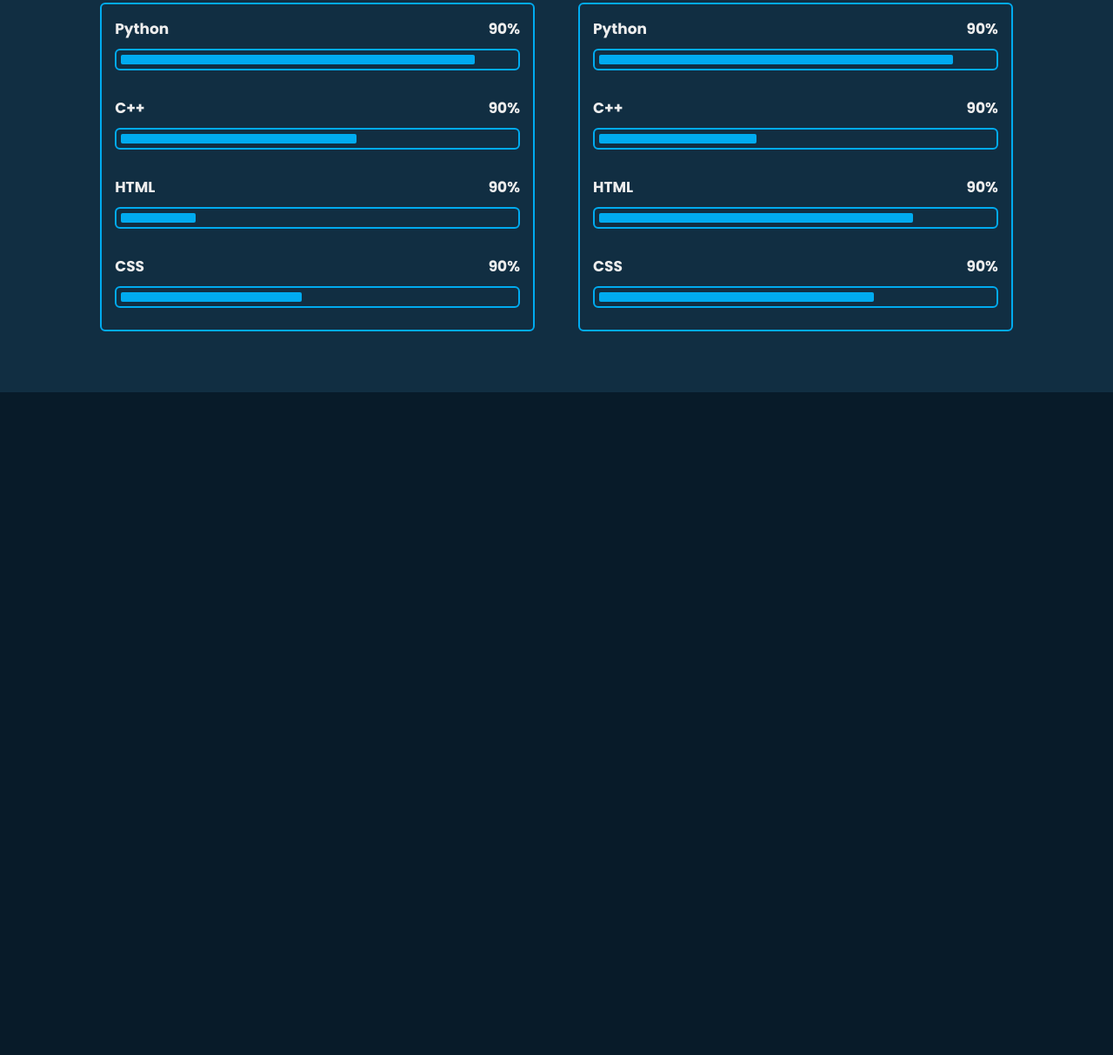
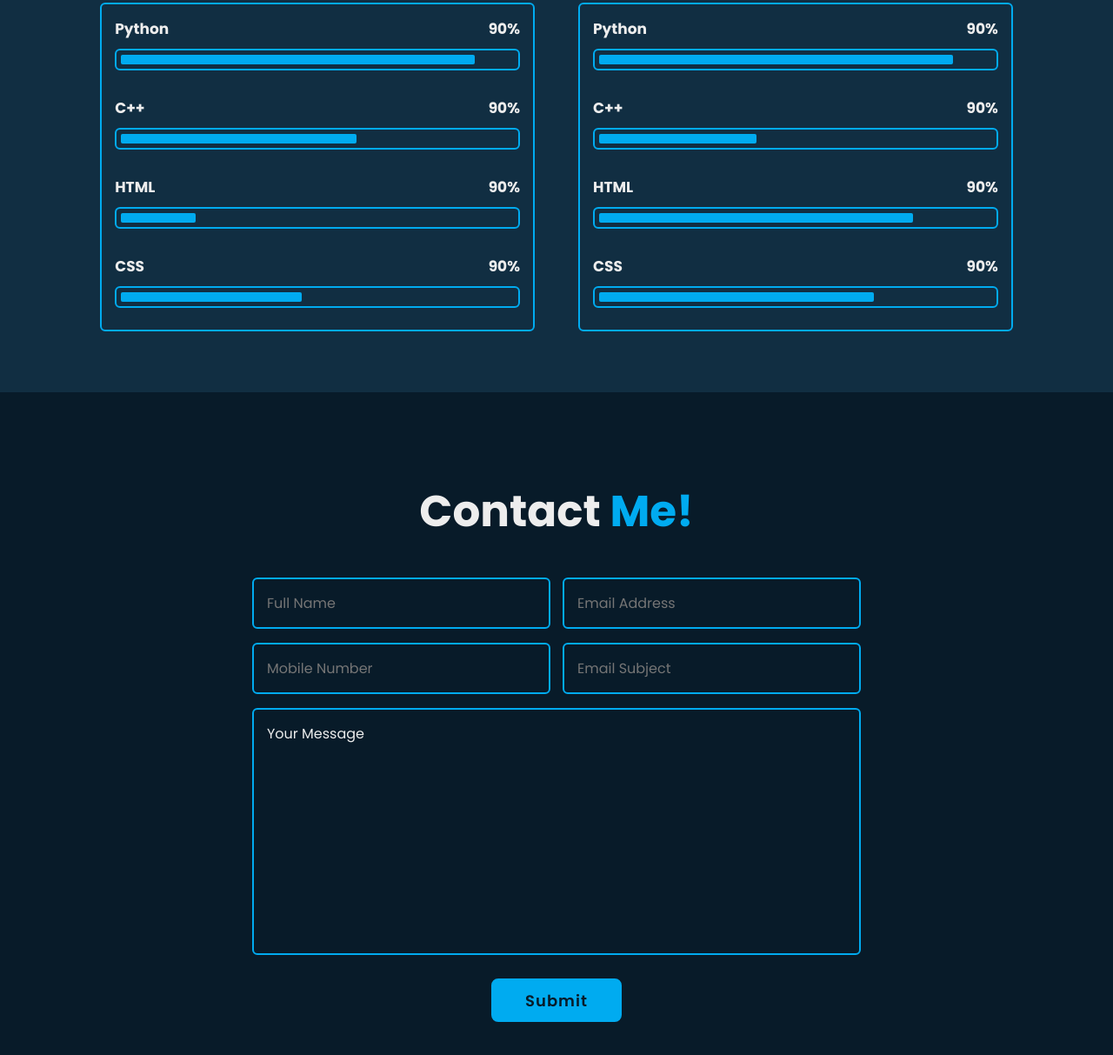
Before and after one commit to rsazidur/ideal-potato_Portfolio, a plain HTML site: page index.html in a window 1280 px wide. Shown: the part 2808-4021 px from the top of the page at 87% size. Before the commit the page ends 3259 px from the top, so only its background shows below. Drawn offline with nearby package versions, Linux system fonts and the light colour scheme.

Commit message:
Contact section

```diff
--- a/index.html
+++ b/index.html
@@ -222,6 +222,48 @@
         </div>
     </section>
 
+    <!-- contact section design -->
+    <section class="contact" id="contact">
+        <h2 class="heading">Contact <span>Me!</span></h2>
+
+        <form action="#">
+            <div class="input-box">
+                <div class="input-field">
+                    <input type="text" placeholder="Full Name" required>
+                    <span class="focus"></span>
+                </div>
+                <div class="input-field">
+                    <input type="text" placeholder="Email Address" required>
+                    <span class="focus"></span>
+                </div>
+            </div>
+
+            <div class="input-box">
+                <div class="input-field">
+                    <input type="number" placeholder="Mobile Number" required>
+                    <span class="focus"></span>
+                </div>
+                <div class="input-field">
+                    <input type="text" placeholder="Email Subject" required>
+                    <span class="focus"></span>
+                </div>
+            </div>
+
+            <div class="textarea-field">
+                <textarea name="" id="" cols="30" rows="10" placeholder="Your Message" required></textarea>
+                <span class="focus"></span>
+            </div>
+
+            <div class="btn-box btns">
+                <button type="submit" class="btn">Submit</button>
+            </div>
+        </form>
+    </section>
+
+    <!-- footer design-->
+
+
+
 
     <script scr="js/script.js"></script>
 </body>
--- a/style.css
+++ b/style.css
@@ -562,3 +562,77 @@ span {
 .skills-column:nth-child(2) .skills-content .progress:nth-child(4) .bar span {
     width: 70%;
 }
+
+.contact {
+    min-height: auto;
+    padding-bottom: 7rem;
+}
+
+.contact form {
+    max-width: 70rem;
+    margin: 0 auto;
+    text-align: center;
+}
+
+.contact form .input-box {
+    position: relative;
+    display: flex;
+    justify-content: space-between;
+    flex-wrap: wrap;
+}
+
+.contact form .input-box .input-field {
+    position: relative;
+    width: 49%;
+    margin: .8rem 0;
+}
+
+.contact form .input-box .input-field input,
+.contact form .textarea-field textarea {
+    width: 100%;
+    height: 100%;
+    padding: 1.5rem;
+    font-size: 1.6rem;
+    color: var(--text-color);
+    background: transparent;
+    border-radius: .6rem;
+    border: .2rem solid var(--main-color);
+}
+
+.contact form .input-box .input-field input,
+.contact form .textarea-field textarea::placeholder {
+    color: var(--text-color);
+}
+
+.contact form .focus {
+    position: absolute;
+    top: 0;
+    left: 0;
+    width: 0;
+    height: 100%;
+    background: var(--second-bg-color);
+    border-radius: .6rem;
+    z-index: -1;
+    transition: .5s;
+}
+
+.contact form .input-box .input-field input:focus~.focus,
+.contact form .input-box .input-field input:valid~.focus,
+.contact form .textarea-field textarea:focus~.focus,
+.contact form .textarea-field textarea:valid~.focus {
+    width: 100%;
+}
+
+.contact form .textarea-field {
+    position: relative;
+    margin: .8rem 0 2.7rem;
+    display: flex;
+}
+
+.contact form .textarea-field textarea {
+    resize: none;
+}
+
+.contact form .btn-box.btns .btn {
+    cursor: pointer;
+}
```
